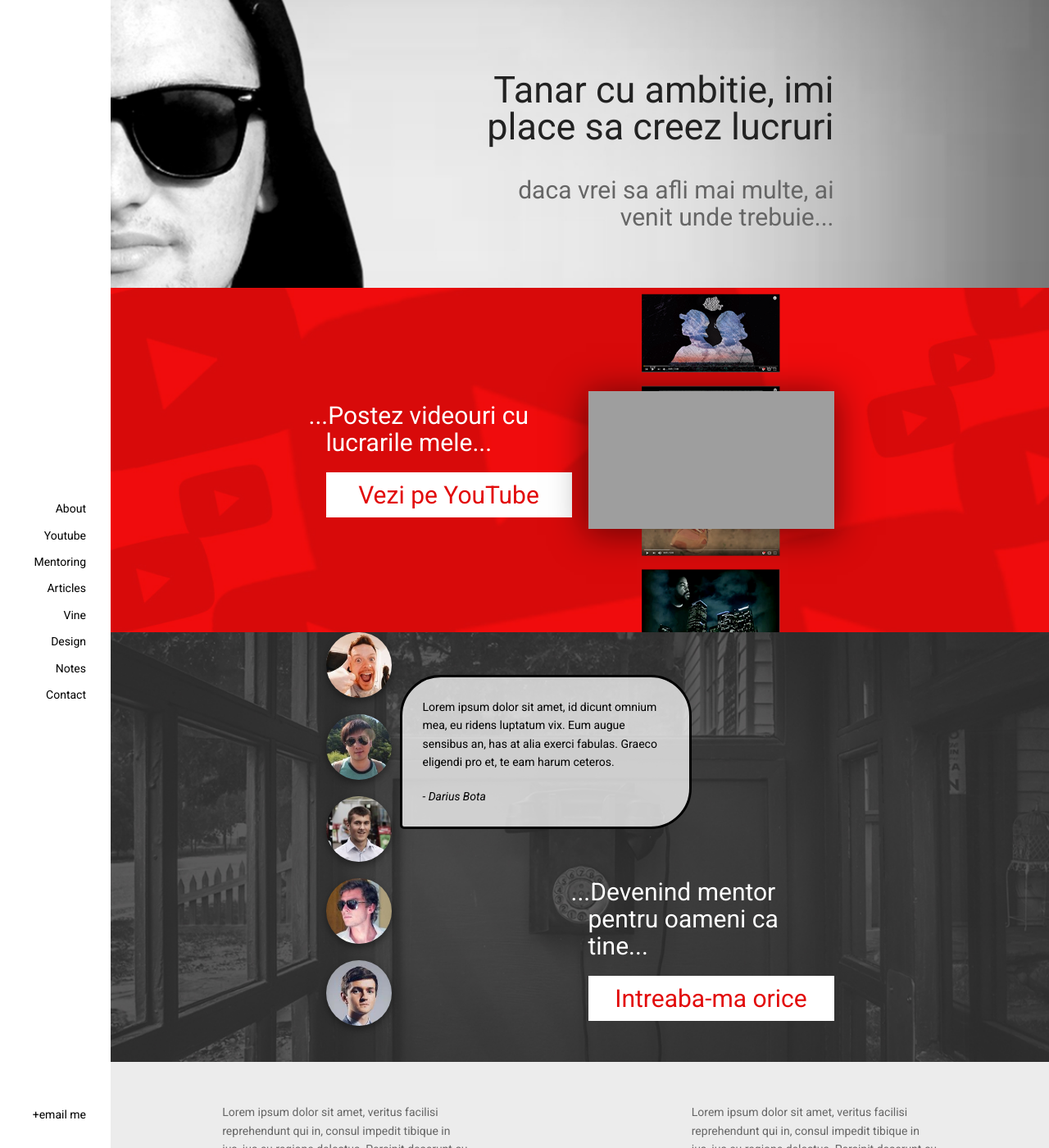
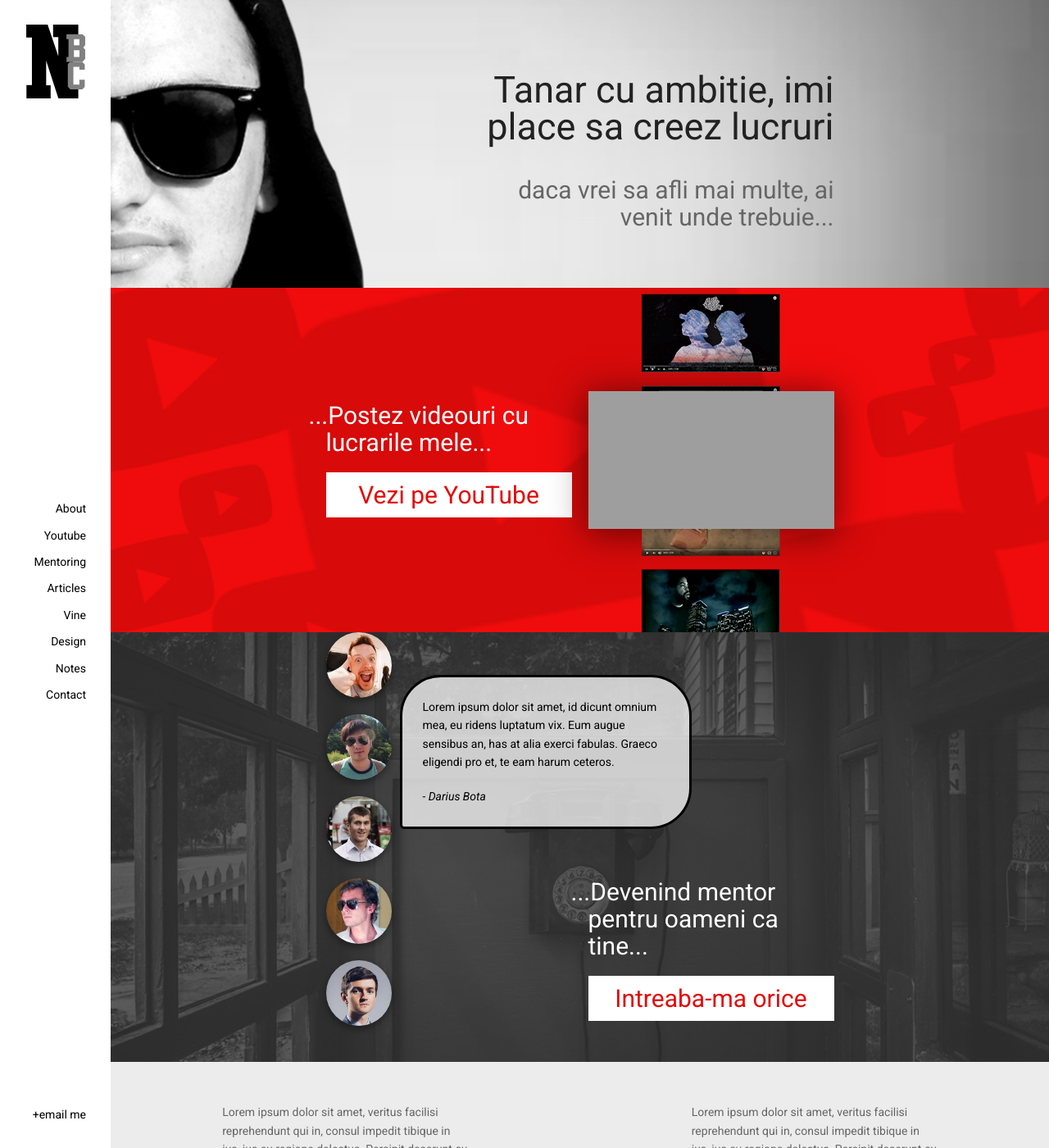
Before and after one commit to neamtuBC/PersonalWebsite, a Jekyll site: the page built from index.html, in a window 1280 px wide and 1400 px high. Shown: the whole window at 82% size. Built offline with Jekyll 4.4.1, drawn with Linux system fonts in a browser that asks for light colours; Markdown is read by kramdown in place of the engine named in the settings; grey boxes are pictures that could not be loaded.

Commit message:
logo path

```diff
--- a/assets/css/3-sections/_header.sass
+++ b/assets/css/3-sections/_header.sass
@@ -18,7 +18,7 @@
       +hide-text
       max-width: 135px
       background:
-        image: url(assets/img/logo.svg)
+        image: url(../img/logo.svg)
         repeat: no-repeat
         position: center
         size: contain
--- a/assets/css/main.css
+++ b/assets/css/main.css
@@ -577,7 +577,7 @@ body {
     text-indent: 101%;
     white-space: nowrap;
     max-width: 135px;
-    background-image: url(assets/img/logo.svg);
+    background-image: url(../img/logo.svg);
     background-repeat: no-repeat;
     background-position: center;
     -webkit-background-size: contain;
```
